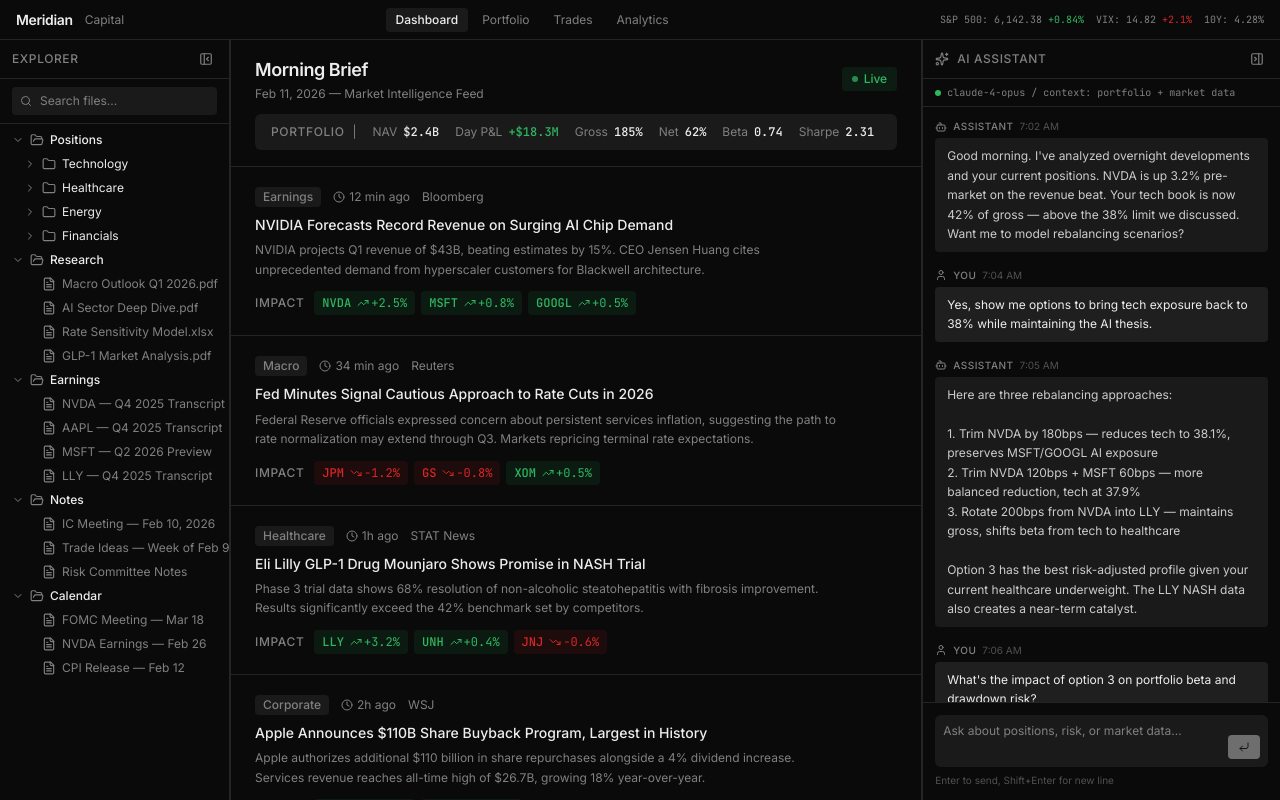
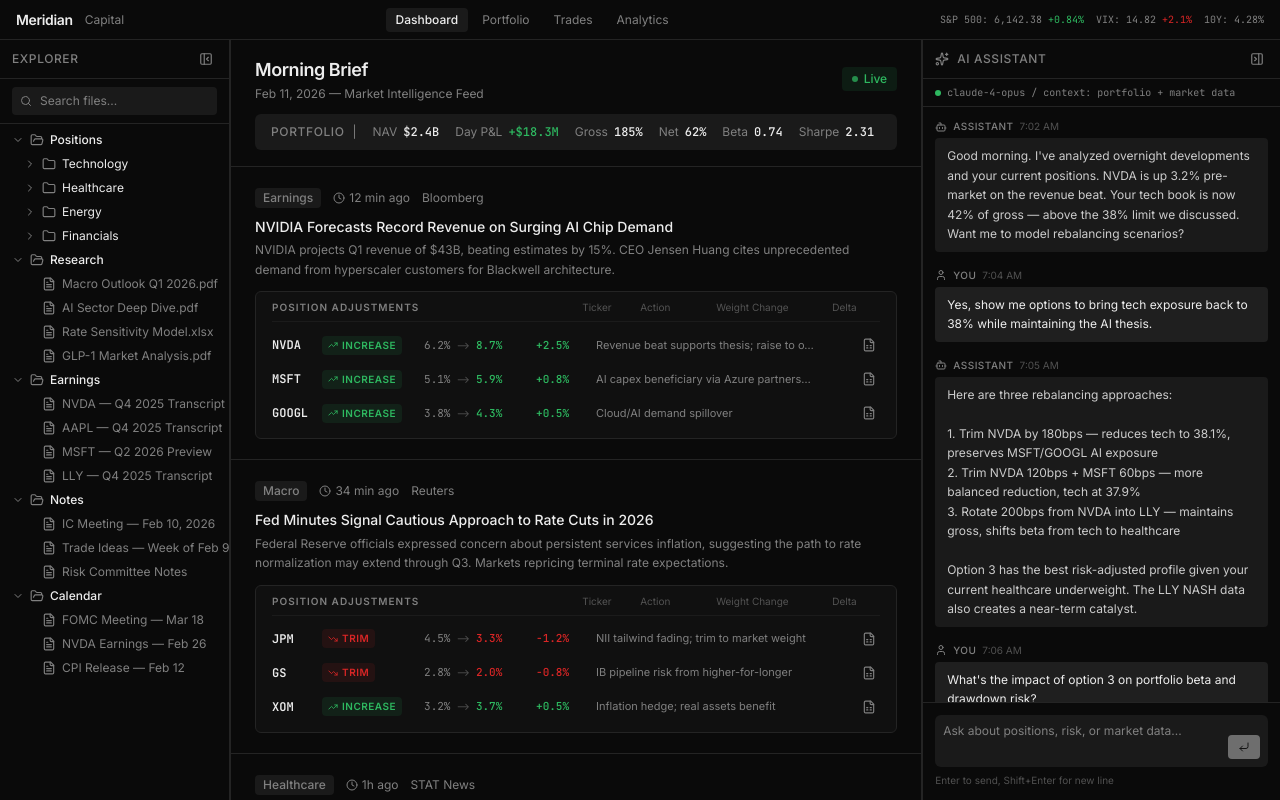
Before and after one commit to skylerlchan/v0-hedge-fund-dashboard-2, a Next.js app: page / in a window 1280 px wide. Built offline with nearby package versions, Linux system fonts and the light colour scheme.

Commit message:
feat: add recommendation actions and Excel file links\n\nEnhance 'PositionRecommendation' and 'NewsCard' with explicit actions and file icons.

```diff
--- a/components/news-feed.tsx
+++ b/components/news-feed.tsx
@@ -1,13 +1,21 @@
 "use client"
 
-import { ArrowUpRight, Clock, ExternalLink, TrendingDown, TrendingUp } from "lucide-react"
+import { Clock, ExternalLink, FileSpreadsheet, TrendingDown, TrendingUp, Minus } from "lucide-react"
 import { ScrollArea } from "@/components/ui/scroll-area"
+import { Tooltip, TooltipContent, TooltipProvider, TooltipTrigger } from "@/components/ui/tooltip"
 import { cn } from "@/lib/utils"
+
+type Action = "increase" | "decrease" | "hold" | "close"
 
 interface PositionRecommendation {
   ticker: string
+  company: string
+  sector: string
   change: number
-  direction: "increase" | "decrease"
+  action: Action
+  currentWeight: number
+  targetWeight: number
+  rationale: string
 }
 
 interface NewsItem {
@@ -20,6 +28,25 @@ interface NewsItem {
   recommendations: PositionRecommendation[]
 }
 
+const SECTOR_MAP: Record<string, string> = {
+  NVDA: "Technology",
+  MSFT: "Technology",
+  GOOGL: "Technology",
+  META: "Technology",
+  AAPL: "Technology",
+  LLY: "Healthcare",
+  UNH: "Healthcare",
+  JNJ: "Healthcare",
+  XOM: "Energy",
+  CVX: "Energy",
+  JPM: "Financials",
+  GS: "Financials",
+}
+
+function getExcelPath(ticker: string, sector: string) {
+  return `/positions/${sector.toLowerCase()}/${ticker.toLowerCase()}_model.xlsx`
+}
+
 const newsItems: NewsItem[] = [
   {
     id: "1",
@@ -30,9 +57,9 @@ const newsItems: NewsItem[] = [
     summary:
       "NVIDIA projects Q1 revenue of $43B, beating estimates by 15%. CEO Jensen Huang cites unprecedented demand from hyperscaler customers for Blackwell architecture.",
     recommendations: [
-      { ticker: "NVDA", change: 2.5, direction: "increase" },
-      { ticker: "MSFT", change: 0.8, direction: "increase" },
-      { ticker: "GOOGL", change: 0.5, direction: "increase" },
+      { ticker: "NVDA", company: "NVIDIA Corp.", sector: "Technology", change: 2.5, action: "increase", currentWeight: 6.2, targetWeight: 8.7, rationale: "Revenue beat supports thesis; raise to overweight" },
+      { ticker: "MSFT", company: "Microsoft Corp.", sector: "Technology", change: 0.8, action: "increase", currentWeight: 5.1, targetWeight: 5.9, rationale: "AI capex beneficiary via Azure partnership" },
+      { ticker: "GOOGL", company: "Alphabet Inc.", sector: "Technology", change: 0.5, action: "increase", currentWeight: 3.8, targetWeight: 4.3, rationale: "Cloud/AI demand spillover" },
     ],
   },
   {
@@ -44,9 +71,9 @@ const newsItems: NewsItem[] = [
     summary:
       "Federal Reserve officials expressed concern about persistent services inflation, suggesting the path to rate normalization may extend through Q3. Markets repricing terminal rate expectations.",
     recommendations: [
-      { ticker: "JPM", change: -1.2, direction: "decrease" },
-      { ticker: "GS", change: -0.8, direction: "decrease" },
-      { ticker: "XOM", change: 0.5, direction: "increase" },
+      { ticker: "JPM", company: "JPMorgan Chase", sector: "Financials", change: -1.2, action: "decrease", currentWeight: 4.5, targetWeight: 3.3, rationale: "NII tailwind fading; trim to market weight" },
+      { ticker: "GS", company: "Goldman Sachs", sector: "Financials", change: -0.8, action: "decrease", currentWeight: 2.8, targetWeight: 2.0, rationale: "IB pipeline risk from higher-for-longer" },
+      { ticker: "XOM", company: "Exxon Mobil", sector: "Energy", change: 0.5, action: "increase", currentWeight: 3.2, targetWeight: 3.7, rationale: "Inflation hedge; real assets benefit" },
     ],
   },
   {
@@ -58,9 +85,9 @@ const newsItems: NewsItem[] = [
     summary:
       "Phase 3 trial data shows 68% resolution of non-alcoholic steatohepatitis with fibrosis improvement. Results significantly exceed the 42% benchmark set by competitors.",
     recommendations: [
-      { ticker: "LLY", change: 3.2, direction: "increase" },
-      { ticker: "UNH", change: 0.4, direction: "increase" },
-      { ticker: "JNJ", change: -0.6, direction: "decrease" },
+      { ticker: "LLY", company: "Eli Lilly & Co.", sector: "Healthcare", change: 3.2, action: "increase", currentWeight: 4.1, targetWeight: 7.3, rationale: "TAM expansion into NASH; raise to high conviction" },
+      { ticker: "UNH", company: "UnitedHealth Group", sector: "Healthcare", change: 0.4, action: "hold", currentWeight: 3.6, targetWeight: 4.0, rationale: "Indirect beneficiary; maintain current sizing" },
+      { ticker: "JNJ", company: "Johnson & Johnson", sector: "Healthcare", change: -0.6, action: "decrease", currentWeight: 2.4, targetWeight: 1.8, rationale: "Competitive positioning weakened in GLP-1 space" },
     ],
   },
   {
@@ -72,8 +99,8 @@ const newsItems: NewsItem[] = [
     summary:
       "Apple authorizes additional $110 billion in share repurchases alongside a 4% dividend increase. Services revenue reaches all-time high of $26.7B, growing 18% year-over-year.",
     recommendations: [
-      { ticker: "AAPL", change: 1.8, direction: "increase" },
-      { ticker: "META", change: 0.3, direction: "increase" },
+      { ticker: "AAPL", company: "Apple Inc.", sector: "Technology", change: 1.8, action: "increase", currentWeight: 5.4, targetWeight: 7.2, rationale: "Capital return + services inflection; add to core" },
+      { ticker: "META", company: "Meta Platforms", sector: "Technology", change: 0.3, action: "hold", currentWeight: 3.1, targetWeight: 3.4, rationale: "Relative value vs. AAPL less compelling now" },
     ],
   },
   {
@@ -85,8 +112,8 @@ const newsItems: NewsItem[] = [
     summary:
       "Exxon acquires additional 120,000 net acres in the Delaware Basin, adding estimated 650,000 BOE/day of production capacity. Analysts see move as bullish for Permian consolidation thesis.",
     recommendations: [
-      { ticker: "XOM", change: 1.4, direction: "increase" },
-      { ticker: "CVX", change: 0.6, direction: "increase" },
+      { ticker: "XOM", company: "Exxon Mobil", sector: "Energy", change: 1.4, action: "increase", currentWeight: 3.2, targetWeight: 4.6, rationale: "Accretive deal; production growth re-rating" },
+      { ticker: "CVX", company: "Chevron Corp.", sector: "Energy", change: 0.6, action: "increase", currentWeight: 2.1, targetWeight: 2.7, rationale: "Sector tailwind; potential M&A target" },
     ],
   },
   {
@@ -98,9 +125,9 @@ const newsItems: NewsItem[] = [
     summary:
       "Azure growth slowed from 33% in the prior quarter, missing consensus estimates of 31%. Management attributes deceleration to capacity constraints rather than demand softening.",
     recommendations: [
-      { ticker: "MSFT", change: -1.5, direction: "decrease" },
-      { ticker: "GOOGL", change: 0.7, direction: "increase" },
-      { ticker: "META", change: 0.4, direction: "increase" },
+      { ticker: "MSFT", company: "Microsoft Corp.", sector: "Technology", change: -1.5, action: "decrease", currentWeight: 5.9, targetWeight: 4.4, rationale: "Capacity concerns; trim to fund rotation" },
+      { ticker: "GOOGL", company: "Alphabet Inc.", sector: "Technology", change: 0.7, action: "increase", currentWeight: 4.3, targetWeight: 5.0, rationale: "GCP taking share; relative value play" },
+      { ticker: "META", company: "Meta Platforms", sector: "Technology", change: 0.4, action: "hold", currentWeight: 3.4, targetWeight: 3.8, rationale: "On-prem AI inference advantage" },
     ],
   },
   {
@@ -112,8 +139,8 @@ const newsItems: NewsItem[] = [
     summary:
       "David Kostin raises target citing better-than-expected earnings growth and stable margins. Notes AI-driven productivity gains are beginning to show in corporate results across sectors.",
     recommendations: [
-      { ticker: "GS", change: 0.3, direction: "increase" },
-      { ticker: "JPM", change: 0.5, direction: "increase" },
+      { ticker: "GS", company: "Goldman Sachs", sector: "Financials", change: 0.3, action: "hold", currentWeight: 2.0, targetWeight: 2.3, rationale: "Sentiment positive but priced in" },
+      { ticker: "JPM", company: "JPMorgan Chase", sector: "Financials", change: 0.5, action: "increase", currentWeight: 3.3, targetWeight: 3.8, rationale: "Beta play on broadening rally" },
     ],
   },
   {
@@ -125,34 +152,84 @@ const newsItems: NewsItem[] = [
     summary:
       "Beijing unveils $150B in subsidies and tax incentives for domestic semiconductor manufacturing. US chipmakers may face headwinds from increased competition in mature node segments.",
     recommendations: [
-      { ticker: "NVDA", change: -0.4, direction: "decrease" },
-      { ticker: "AAPL", change: -0.7, direction: "decrease" },
+      { ticker: "NVDA", company: "NVIDIA Corp.", sector: "Technology", change: -0.4, action: "decrease", currentWeight: 8.7, targetWeight: 8.3, rationale: "Geopolitical risk premium; slight de-risk" },
+      { ticker: "AAPL", company: "Apple Inc.", sector: "Technology", change: -0.7, action: "decrease", currentWeight: 7.2, targetWeight: 6.5, rationale: "China revenue exposure ~18%; trim hedging cost" },
     ],
   },
 ]
 
-function RecommendationChip({ rec }: { rec: PositionRecommendation }) {
-  const isPositive = rec.direction === "increase"
+const ACTION_CONFIG: Record<Action, { label: string; color: string; bgColor: string; Icon: typeof TrendingUp }> = {
+  increase: { label: "Increase", color: "text-positive", bgColor: "bg-positive/10", Icon: TrendingUp },
+  decrease: { label: "Trim", color: "text-negative", bgColor: "bg-negative/10", Icon: TrendingDown },
+  hold: { label: "Hold", color: "text-muted-foreground", bgColor: "bg-muted", Icon: Minus },
+  close: { label: "Close", color: "text-negative", bgColor: "bg-negative/10", Icon: TrendingDown },
+}
+
+function RecommendationRow({ rec }: { rec: PositionRecommendation }) {
+  const config = ACTION_CONFIG[rec.action]
+  const excelPath = getExcelPath(rec.ticker, rec.sector)
+
   return (
-    <div
+    <TooltipProvider delayDuration={200}>
+      <div className="flex items-center gap-3 py-1.5">
+        {/* Ticker + Action badge */}
+        <div className="flex items-center gap-2 min-w-[140px]">
+          <span className="font-mono text-xs font-semibold text-foreground w-[42px]">{rec.ticker}</span>
+          <span
             className={cn(
-        "flex items-center gap-1.5 rounded-md px-2 py-1 font-mono text-xs",
-        isPositive
-          ? "bg-positive/10 text-positive"
-          : "bg-negative/10 text-negative"
+              "inline-flex items-center gap-1 rounded px-1.5 py-0.5 text-[10px] font-semibold uppercase tracking-wider",
+              config.bgColor,
+              config.color,
             )}
           >
-      <span className="font-medium">{rec.ticker}</span>
-      <span className="flex items-center gap-0.5">
-        {isPositive ? (
-          <TrendingUp className="h-3 w-3" />
-        ) : (
-          <TrendingDown className="h-3 w-3" />
-        )}
-        {isPositive ? "+" : ""}
-        {rec.change.toFixed(1)}%
+            <config.Icon className="h-2.5 w-2.5" />
+            {config.label}
           </span>
         </div>
+
+        {/* Weight change: currentWeight -> targetWeight */}
+        <div className="flex items-center gap-1.5 min-w-[100px]">
+          <span className="font-mono text-[11px] text-muted-foreground">{rec.currentWeight.toFixed(1)}%</span>
+          <span className="text-[10px] text-muted-foreground/60">{"-->"}</span>
+          <span className={cn("font-mono text-[11px] font-medium", config.color)}>
+            {rec.targetWeight.toFixed(1)}%
+          </span>
+        </div>
+
+        {/* Change delta */}
+        <span className={cn("font-mono text-[11px] font-medium min-w-[48px]", config.color)}>
+          {rec.change > 0 ? "+" : ""}{rec.change.toFixed(1)}%
+        </span>
+
+        {/* Rationale tooltip */}
+        <Tooltip>
+          <TooltipTrigger asChild>
+            <span className="text-[11px] text-muted-foreground truncate max-w-[220px] cursor-default">
+              {rec.rationale}
+            </span>
+          </TooltipTrigger>
+          <TooltipContent side="top" className="max-w-xs bg-popover text-popover-foreground border-border">
+            <p className="text-xs leading-relaxed">{rec.rationale}</p>
+          </TooltipContent>
+        </Tooltip>
+
+        {/* Excel file link */}
+        <Tooltip>
+          <TooltipTrigger asChild>
+            <a
+              href={excelPath}
+              className="ml-auto shrink-0 rounded p-1 text-muted-foreground transition-colors hover:bg-accent hover:text-positive"
+              aria-label={`Open ${rec.ticker} position model spreadsheet`}
+            >
+              <FileSpreadsheet className="h-3.5 w-3.5" />
+            </a>
+          </TooltipTrigger>
+          <TooltipContent side="top" className="bg-popover text-popover-foreground border-border">
+            <p className="text-xs font-mono">Positions / {rec.sector} / {rec.ticker.toLowerCase()}_model.xlsx</p>
+          </TooltipContent>
+        </Tooltip>
+      </div>
+    </TooltipProvider>
   )
 }
 
@@ -166,9 +243,8 @@ function CategoryBadge({ category }: { category: string }) {
 
 function NewsCard({ item }: { item: NewsItem }) {
   return (
-    <article className="group border-b border-border px-6 py-5 transition-colors hover:bg-card">
-      <div className="flex items-start justify-between gap-6">
-        <div className="min-w-0 flex-1">
+    <article className="group border-b border-border px-6 py-5 transition-colors hover:bg-card/60">
+      {/* Meta row */}
       <div className="mb-2 flex items-center gap-3">
         <CategoryBadge category={item.category} />
         <span className="flex items-center gap-1 text-xs text-muted-foreground">
@@ -176,29 +252,39 @@ function NewsCard({ item }: { item: NewsItem }) {
           {item.time}
         </span>
         <span className="text-xs text-muted-foreground">{item.source}</span>
+        <button
+          type="button"
+          className="ml-auto shrink-0 rounded-md p-1 text-muted-foreground opacity-0 transition-all hover:bg-accent hover:text-foreground group-hover:opacity-100"
+          aria-label="Open article"
+        >
+          <ExternalLink className="h-3.5 w-3.5" />
+        </button>
       </div>
-          <h3 className="mb-1.5 text-sm font-medium leading-snug text-foreground group-hover:text-foreground/90">
+
+      {/* Headline + Summary */}
+      <h3 className="mb-1 text-sm font-medium leading-snug text-foreground">
         {item.headline}
       </h3>
       <p className="mb-3 text-xs leading-relaxed text-muted-foreground line-clamp-2">
         {item.summary}
       </p>
-          <div className="flex flex-wrap items-center gap-1.5">
-            <span className="mr-1 text-xs font-medium uppercase tracking-wider text-muted-foreground">
-              Impact
+
+      {/* Recommendations table */}
+      <div className="rounded-lg border border-border bg-secondary/40 px-4 py-2">
+        <div className="mb-1.5 flex items-center gap-3 border-b border-border/60 pb-1.5">
+          <span className="text-[10px] font-semibold uppercase tracking-widest text-muted-foreground">
+            Position Adjustments
           </span>
-            {item.recommendations.map((rec) => (
-              <RecommendationChip key={rec.ticker} rec={rec} />
-            ))}
+          <div className="ml-auto flex items-center gap-4 text-[10px] text-muted-foreground/60">
+            <span className="w-[42px]">Ticker</span>
+            <span className="w-[60px]">Action</span>
+            <span className="w-[100px]">Weight Change</span>
+            <span className="w-[48px]">Delta</span>
           </div>
         </div>
-        <button
-          type="button"
-          className="shrink-0 rounded-md p-1.5 text-muted-foreground opacity-0 transition-all hover:bg-accent hover:text-foreground group-hover:opacity-100"
-          aria-label="Open article"
-        >
-          <ExternalLink className="h-3.5 w-3.5" />
-        </button>
+        {item.recommendations.map((rec) => (
+          <RecommendationRow key={rec.ticker} rec={rec} />
+        ))}
       </div>
     </article>
   )
```
Also changed, not shown: components/file-sidebar.tsx (+45 -12 lines), 1 other file (tests, documents, lock files or other folders). Lines whose indentation alone changed are shown as unchanged.
